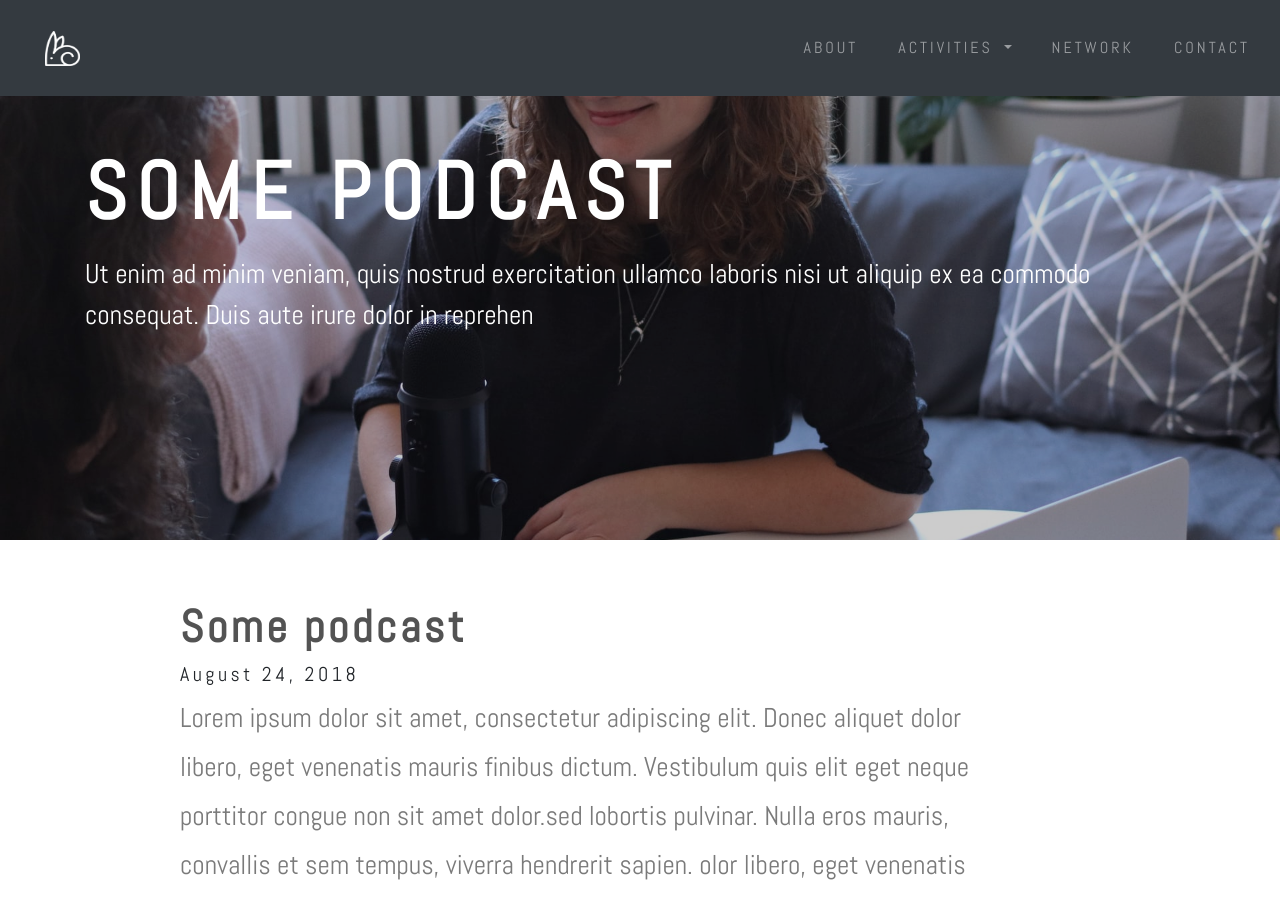
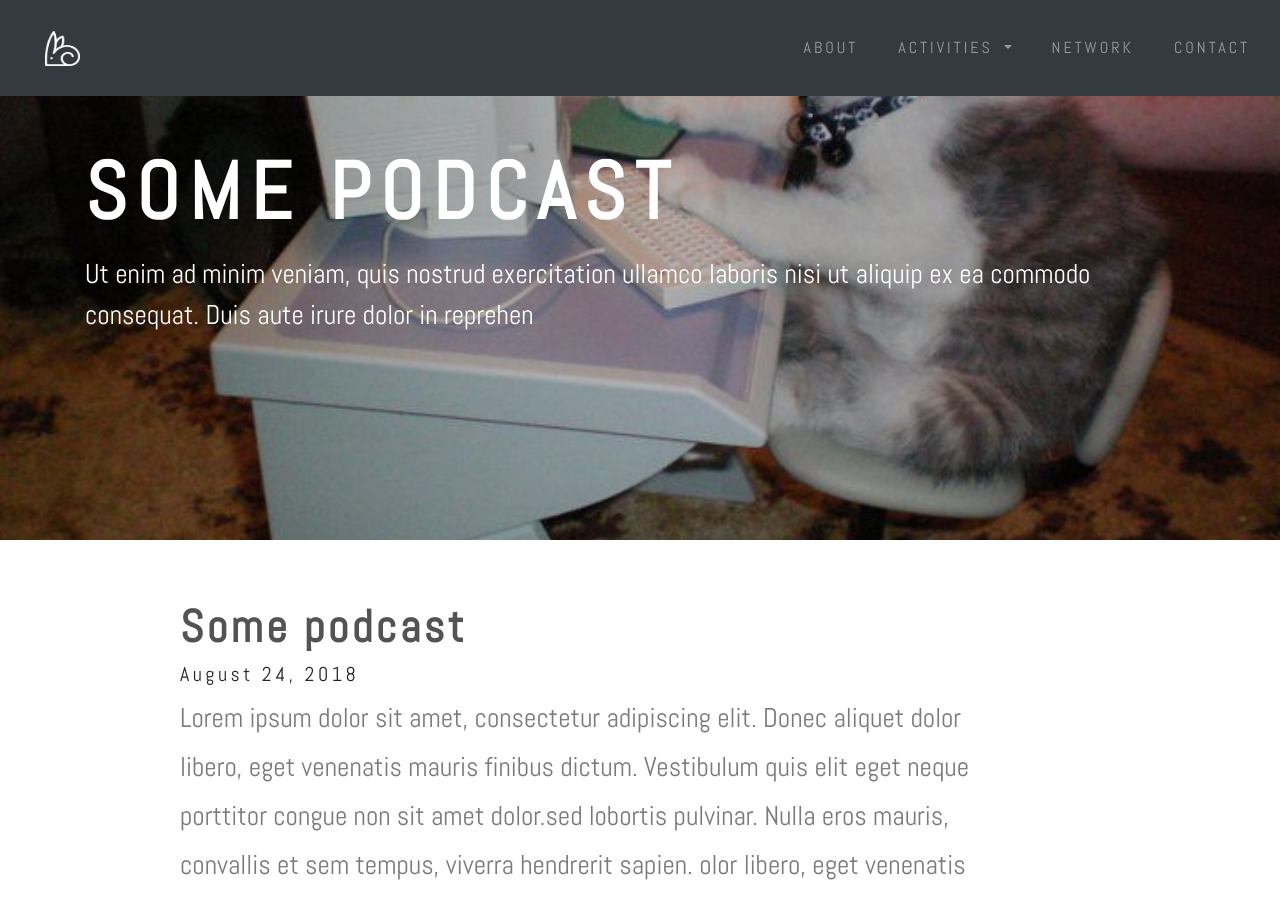
Before and after one commit to catsinspacesuits/soapbox-jekyll, a Jekyll site: the page built from _posts/2018-08-24-pears.md, in a window 1280 px wide and 900 px high. Built offline with Jekyll 4.4.1, drawn with Linux system fonts in a browser that asks for light colours; nearby versions of some CDN libraries; library files that are not in the unit come from our copies.

Commit message:
Update from Forestry.io Scott Munro created assets/images/cat.jpg Scott Munro updated _posts/2018-08-24-pears.md

```diff
--- a/_posts/2018-08-24-pears.md
+++ b/_posts/2018-08-24-pears.md
@@ -1,9 +1,11 @@
 ---
 tags: video
 title: Some podcast
-sub-title: Ut enim ad minim veniam, quis nostrud exercitation ullamco laboris nisi ut aliquip ex ea commodo consequat. Duis aute irure dolor in reprehen
-image: podcast.jpg
+sub-title: Ut enim ad minim veniam, quis nostrud exercitation ullamco laboris nisi
+  ut aliquip ex ea commodo consequat. Duis aute irure dolor in reprehen
+image: cat.jpg
 format: podcast
+
 ---
 {% include page_header.html %}
 {% include about.html %}
```
Also changed, not shown: assets/images/cat.jpg (added).
